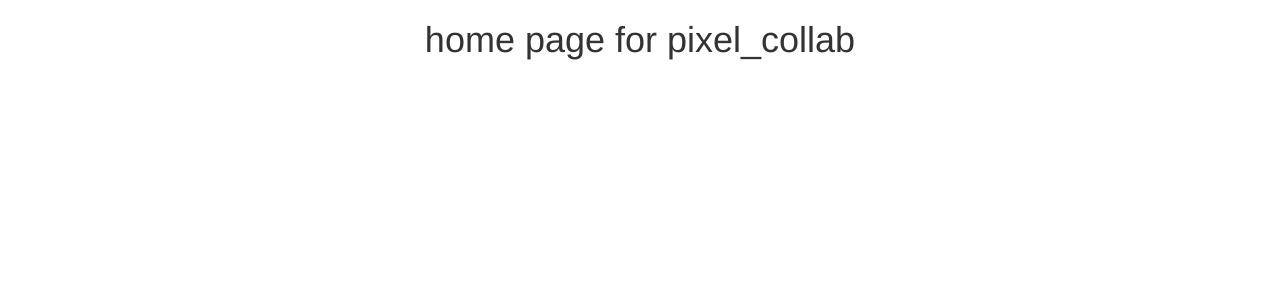
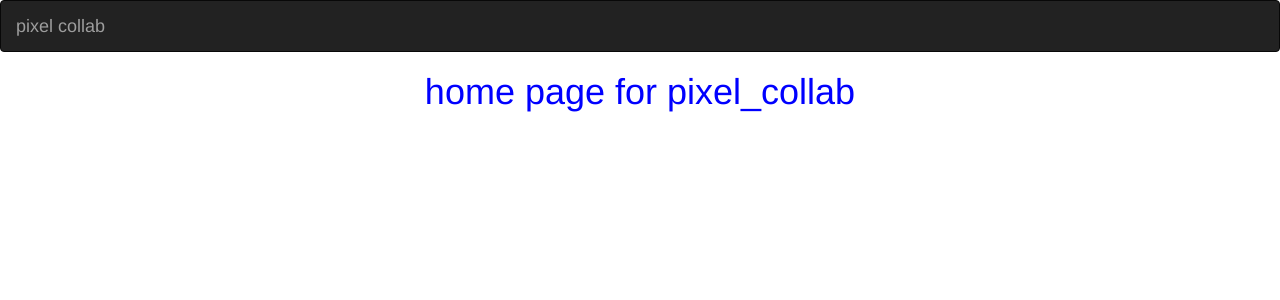
Before and after one commit to trevor-ngugi/pixel-collab, a Django app: page /home/ in a window 1280 px wide. Shown: the top 300 px of the page. Run offline with Django 3.2, Linux system fonts and the light colour scheme; some libraries are stand-ins or nearby versions.

Commit message:
add custom css

```diff
--- a/pixel/templates/base.html
+++ b/pixel/templates/base.html
@@ -1,4 +1,5 @@
 {% load bootstrap3 %}
+{% load static%}
 <!DOCTYPE html>
 <html>
 <head>
@@ -12,10 +13,12 @@
 
   {% block styles %}
     {% bootstrap_css %}
+    <link rel="stylesheet" href="{% static 'css/home.css' %}">
   {% endblock %}
 
 </head>
 <body>
+    {% include "navbar.html" %}
     {% block content %}
 
     {%endblock%}
--- /dev/null
+++ b/pixel/templates/navbar.html
@@ -0,0 +1,17 @@
+<!DOCTYPE html>
+<html lang="en">
+<head>
+
+  <meta charset="utf-8">
+  <meta name="viewport" content="width=device-width, initial-scale=1">
+</head>
+<body>
+<nav class="navbar navbar-inverse">
+  <div class="container-fluid">
+    <div class="navbar-header">
+      <a class="navbar-brand" >pixel collab</a>
+    </div>
+  </div>
+</nav>
+</body>
+</html>
--- a/pixel_collab/settings.py
+++ b/pixel_collab/settings.py
@@ -120,3 +120,6 @@ USE_TZ = True
 # https://docs.djangoproject.com/en/1.11/howto/static-files/
 
 STATIC_URL = '/static/'
+STATICFILES_DIRS = [
+    os.path.join(BASE_DIR, "static"),
+]
--- /dev/null
+++ b/static/css/home.css
@@ -0,0 +1,3 @@
+h1{
+    color: blue;
+}
```
